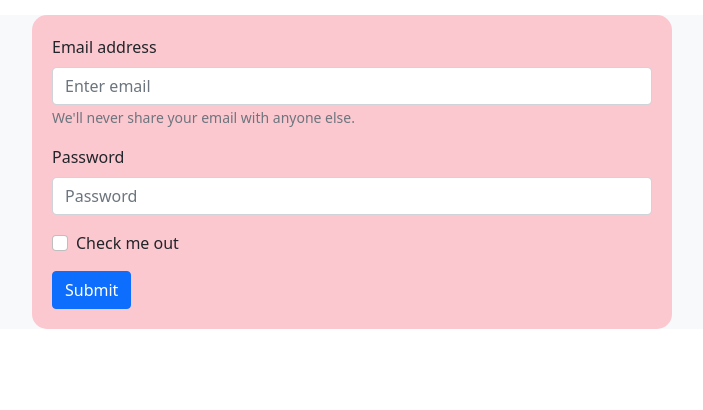
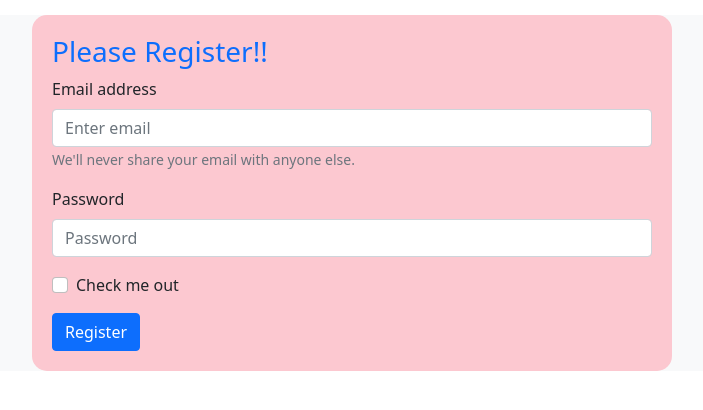
Before and after one commit to laizuakram1/login-form-with-firebase, a React (Create React App) app: page / in a window 1280 px wide. Shown: the top 410 px of the page, without its empty margins (288-991 px from the left). Built offline with nearby package versions, Linux system fonts and the light colour scheme.

Commit message:
get user data

```diff
--- a/src/App.js
+++ b/src/App.js
@@ -1,8 +1,13 @@
 
 import 'bootstrap/dist/css/bootstrap.min.css';
 import { useState } from 'react';
-import { Button, Container, Form, Navbar } from 'react-bootstrap';
+import { Button, Form  } from 'react-bootstrap';
+import { getAuth, createUserWithEmailAndPassword } from "firebase/auth";
 import './App.css';
+import app from './firebase.init';
+
+
+const auth = getAuth(app);
 
 function App() {
   const [email, setEmail] = useState('');
@@ -17,10 +22,25 @@ function App() {
     const passwordValue = event.target.value;
     setPassword(passwordValue);
   }
+
+  const handleFormSubmit = event =>{
+    // console.log(email, password);
+    createUserWithEmailAndPassword(auth, email, password)
+    .then((result) => {
+      const user = result.user;
+      console.log(user);
+    })
+    .catch(error =>{
+      console.error(error);
+    });
+    event.preventDefault();
+  }
   return (
     <div className='bg-light'>
+
       <div className='login-form'>
-        <Form>
+        <Form onSubmit={handleFormSubmit}>
+        <h3 className='text-primary'>Please Register!!</h3>
           <Form.Group className="mb-3" controlId="formBasicEmail">
             <Form.Label>Email address</Form.Label>
             <Form.Control onBlur={handleEmail} type="email" placeholder="Enter email" />
@@ -37,7 +57,7 @@ function App() {
             <Form.Check type="checkbox" label="Check me out" />
           </Form.Group>
           <Button variant="primary" type="submit">
-            Submit
+            Register
           </Button>
         </Form>
       </div>
```
